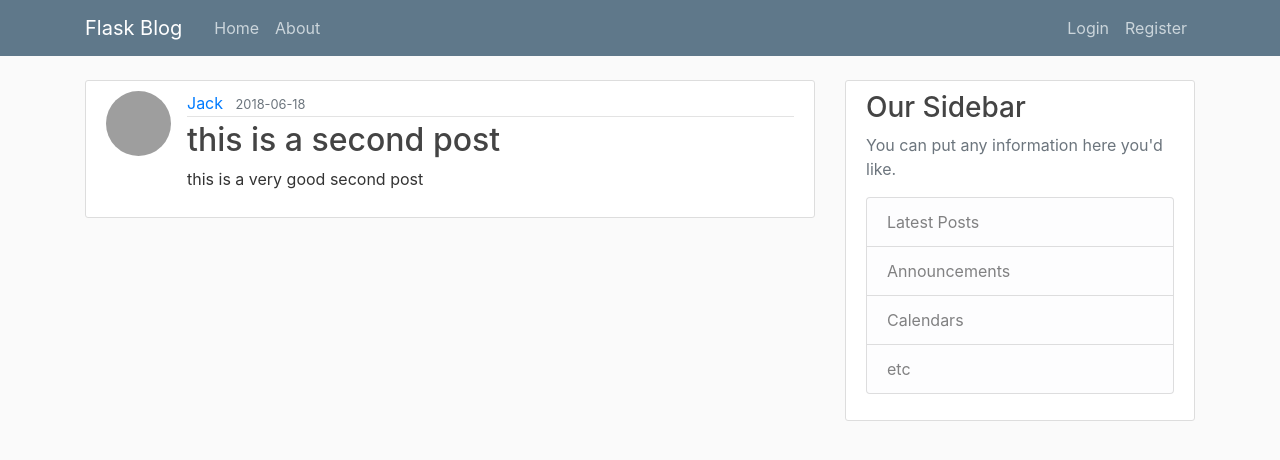
After one commit to tomduda/sebastian, a Flask app: page /post/2 in a window 1280 px wide. The commit adds this page. Shown: the top 460 px of the page. Run offline with Flask 2, Linux system fonts and the light colour scheme; data comes from the database, SQL or seed files in the repository; both versions use the stored data as it was after the commit; some libraries are stand-ins or nearby versions; grey boxes are pictures that could not be loaded.

Commit message:
created the CRUD for the current loged-in user

```diff
--- a/flaskblog/routs.py
+++ b/flaskblog/routs.py
@@ -1,32 +1,19 @@
 import os
 import random
 from PIL import Image
-from flask import render_template, url_for, flash, redirect, request
+from flask import render_template, url_for, flash, redirect, request, abort
 from flaskblog import app, db, bcrypt
-from flaskblog.forms import RegistrationForm, LoginForm, UpdateAccountForm
+from flaskblog.forms import RegistrationForm, LoginForm, UpdateAccountForm, PostForm
 from flaskblog.models import User, Post
 from flask_login import login_user, current_user, logout_user, login_required
 
 
-posts = [
-    {
-        'author': 'Sebastian Duda',
-        'title': 'The life of a puppy',
-        'content': 'I am a basset hound puppy',
-        'date_posted': 'April 20, 2018'
-    },
-    {
-        'author': 'Tom Duda',
-        'title': 'This is a blog post',
-        'content': 'I am a basset hound owner',
-        'date_posted': 'April 21, 2018'
-    }
-]
 
 
 @app.route("/")
 @app.route("/home")
 def home():
+    posts = Post.query.all()
     return render_template('home.html', posts=posts)
 
 
@@ -74,7 +61,7 @@ def logout():
 
 
 def save_picture(form_picture):
-    random_hex = random.randint(1, 10)
+    random_hex = random.randint(1, 1000)
     _, f_ext = os.path.splitext(form_picture.filename)
     picture_fn = str(random_hex) + f_ext
     picture_path = os.path.join(app.root_path, 'static/profile_pics', picture_fn)
@@ -103,3 +90,54 @@ def account():
         form.email.data = current_user.email
     image_file = url_for('static', filename='profile_pics/' + current_user.image_file)
     return render_template('account.html', title='Account', image_file=image_file, form=form)
+
+@app.route("/post/new", methods=['GET', 'POST'])
+@login_required
+def new_post():
+    form = PostForm()
+    if form.validate_on_submit():
+        post = Post(title=form.title.data, content=form.content.data, author=current_user)
+        db.session.add(post)
+        db.session.commit()
+        flash('Your post has been created!', 'success')
+        return redirect(url_for('home'))
+    return render_template('create_post.html', title='New Post',
+                           form=form, legend='New Post')
+
+
+@app.route("/post/<int:post_id>")
+def post(post_id):
+    post = Post.query.get_or_404(post_id)
+    return render_template('post.html', title=post.title, post=post)
+
+
+@app.route("/post/<int:post_id>/update", methods=['GET', 'POST'])
+@login_required
+def update_post(post_id):
+    post = Post.query.get_or_404(post_id)
+    if post.author != current_user:
+        abort(403)
+    form = PostForm()
+    if form.validate_on_submit():
+        post.title = form.title.data
+        post.content = form.content.data
+        db.session.commit()
+        flash('Your post has been updated!', 'success')
+        return redirect(url_for('post', post_id=post.id))
+    elif request.method == 'GET':
+        form.title.data = post.title
+        form.content.data = post.content
+    return render_template('create_post.html', title='Update Post',
+                           form=form, legend='Update Post')
+
+
+@app.route("/post/<int:post_id>/delete", methods=['POST'])
+@login_required
+def delete_post(post_id):
+    post = Post.query.get_or_404(post_id)
+    if post.author != current_user:
+        abort(403)
+    db.session.delete(post)
+    db.session.commit()
+    flash('Your post has been deleted!', 'success')
+    return redirect(url_for('home'))
--- a/flaskblog/templates/layout.html
+++ b/flaskblog/templates/layout.html
@@ -34,6 +34,7 @@
             <!-- Navbar Right Side -->
             <div class="navbar-nav">
               {% if current_user.is_authenticated %}
+                <a class="nav-item nav-link" href="{{ url_for('new_post')}}">New Post</a>
                 <a class="nav-item nav-link" href="{{ url_for('account')}}">Account</a>
                 <a class="nav-item nav-link" href="{{ url_for('logout')}}">Logout</a>
               {% else %}
--- /dev/null
+++ b/flaskblog/templates/post.html
@@ -0,0 +1,39 @@
+{% extends "layout.html" %}
+{% block content %}
+  <article class="media content-section">
+    <img class="rounded-circle article-img" src="{{ url_for('static', filename='profile_pics/' + post.author.image_file) }}">
+    <div class="media-body">
+      <div class="article-metadata">
+        <a class="mr-2" href="#">{{ post.author.username }}</a>
+        <small class="text-muted">{{ post.date_posted.strftime('%Y-%m-%d') }}</small>
+        {% if post.author == current_user %}
+          <div>
+            <a class="btn btn-secondary btn-sm mt-1 mb-1" href="{{ url_for('update_post', post_id=post.id) }}">Update</a>
+            <button type="button" class="btn btn-danger btn-sm m-1" data-toggle="modal" data-target="#deleteModal">Delete</button>
+          </div>
+        {% endif %}
+      </div>
+      <h2 class="article-title">{{ post.title }}</h2>
+      <p class="article-content">{{ post.content }}</p>
+    </div>
+  </article>
+  <!-- Modal -->
+  <div class="modal fade" id="deleteModal" tabindex="-1" role="dialog" aria-labelledby="deleteModalLabel" aria-hidden="true">
+    <div class="modal-dialog" role="document">
+      <div class="modal-content">
+        <div class="modal-header">
+          <h5 class="modal-title" id="deleteModalLabel">Delete Post?</h5>
+          <button type="button" class="close" data-dismiss="modal" aria-label="Close">
+            <span aria-hidden="true">&times;</span>
+          </button>
+        </div>
+        <div class="modal-footer">
+          <button type="button" class="btn btn-secondary" data-dismiss="modal">Close</button>
+          <form action="{{ url_for('delete_post', post_id=post.id) }}" method="POST">
+            <input class="btn btn-danger" type="submit" value="Delete">
+          </form>
+        </div>
+      </div>
+    </div>
+  </div>
+{% endblock content %}
```
Also changed, not shown: flaskblog/forms.py (+8 -4 lines), flaskblog/templates/create_post.html (added, +47 -0 lines), flaskblog/templates/home.html (+4 -3 lines), flaskblog/site.db.
